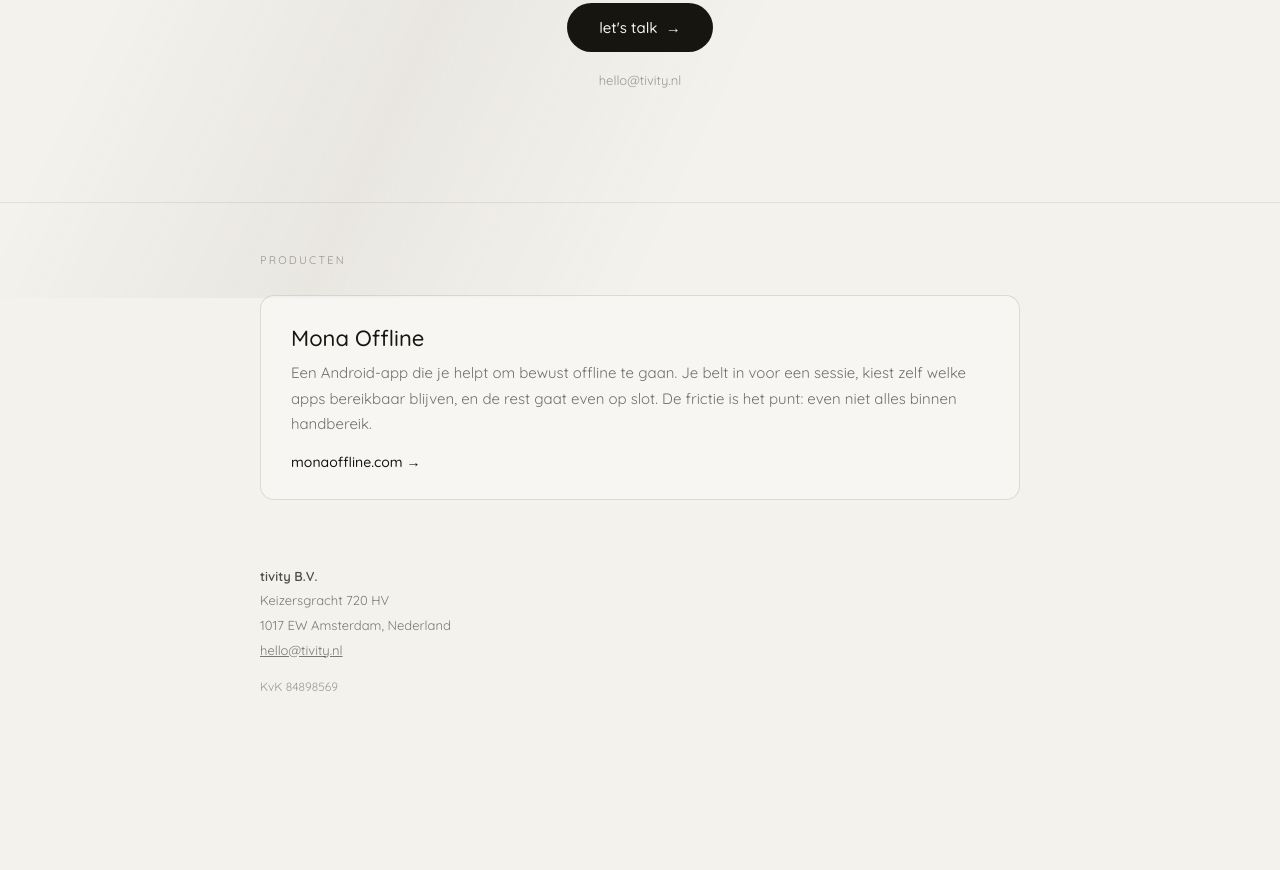
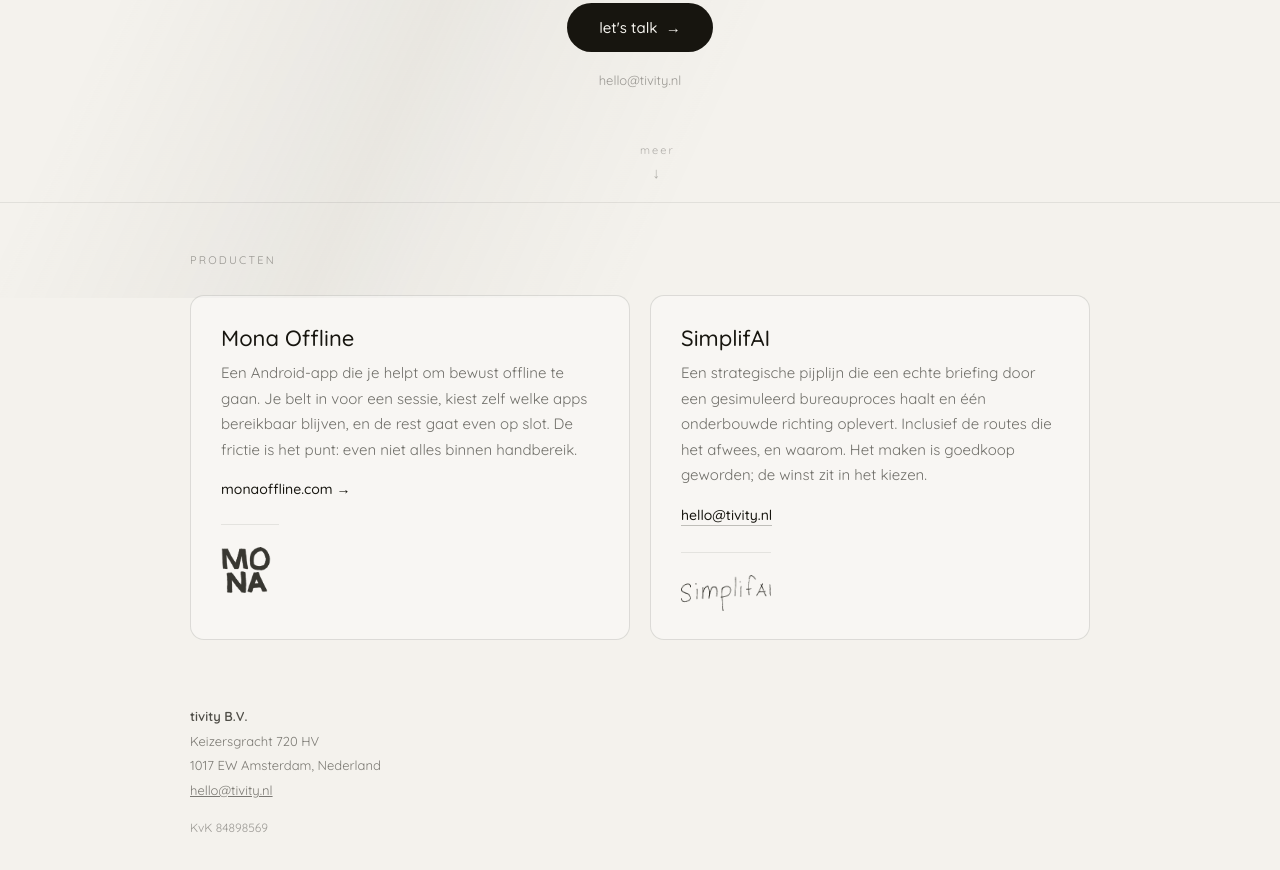
Before and after one commit to tivityBV/placeholder, a plain HTML site: page index.html in a window 1280 px wide. Shown: the part 502-1372 px from the top of the page. Before the commit the page ends 1281 px from the top, so only its background shows below. Drawn offline with Linux system fonts and the light colour scheme.

Commit message:
add handdrawn logos to product cards

```diff
--- a/index.html
+++ b/index.html
@@ -1,9 +1,10 @@
 <!DOCTYPE html>
-<html lang="en">
+<html lang="nl">
 <head>
 <meta charset="utf-8">
 <meta name="viewport" content="width=device-width, initial-scale=1">
 <title>'tivity · A new studio model</title>
+<meta name="description" content="tivity B.V., studio in Amsterdam. Maker van Mona Offline. KvK 84898569.">
 <link rel="icon" href="favicon.png">
 <link rel="preconnect" href="https://fonts.googleapis.com">
 <link rel="preconnect" href="https://fonts.gstatic.com" crossorigin>
@@ -64,7 +65,8 @@
     100% { opacity: 1; transform: translateY(0) scale(1); }
   }
   @media (prefers-reduced-motion: reduce) {
-    .formula img { animation: none; opacity: 1; transform: none; }
+    .formula img, h1, .sub, .cta, .mail, .scroll-hint { animation: none !important; opacity: 1 !important; transform: none !important; }
+    .sun { animation: none; }
   }
   .sub {
     margin: 0 0 54px; font-size: 15px; font-weight: 400; line-height: 1.95;
@@ -99,23 +101,50 @@
     padding: 50px 28px 80px;
     display: flex; flex-direction: column; align-items: center;
   }
-  .info-inner { width: 100%; max-width: 760px; }
+  .info-inner { width: 100%; max-width: 900px; }
   .info-label {
     font-size: 11px; letter-spacing: 0.2em; text-transform: uppercase;
     color: rgba(23,21,15,0.4); margin: 0 0 28px;
   }
+  .product-grid {
+    display: grid; grid-template-columns: 1fr 1fr; gap: 20px;
+    margin-bottom: 64px;
+  }
   .product {
-    display: block; text-decoration: none; color: inherit;
+    display: flex; flex-direction: column;
+    text-decoration: none; color: inherit;
     border: 1px solid rgba(23,21,15,0.12); border-radius: 14px;
-    padding: 28px 30px; margin-bottom: 64px;
+    padding: 28px 30px;
     transition: border-color .25s, transform .25s, background .25s;
     background: rgba(255,255,255,0.35);
   }
   .product:hover { border-color: rgba(23,21,15,0.3); transform: translateY(-2px); background: rgba(255,255,255,0.6); }
+  /* statische kaart (geen doorklik): geen hover-lift, wel subtiele randreactie via de mail-link */
+  .product-static { cursor: default; }
+  .product-static:hover { transform: none; border-color: rgba(23,21,15,0.12); background: rgba(255,255,255,0.35); }
   .product h3 { margin: 0 0 8px; font-size: 22px; font-weight: 500; }
-  .product p { margin: 0 0 14px; font-size: 15px; line-height: 1.7; color: rgba(23,21,15,0.6); }
+  .product p { margin: 0 0 18px; font-size: 15px; line-height: 1.7; color: rgba(23,21,15,0.6); }
+  /* link/mail niet meer helemaal onderaan; logo wordt de voet */
+  .product .visit, .product .visit-mail { align-self: flex-start; }
   .product .visit { font-size: 14px; font-weight: 500; color: #17150F; }
   .product .visit::after { content: " →"; }
+  .product .visit-mail {
+    font-size: 14px; font-weight: 500; color: #17150F; text-decoration: none;
+    border-bottom: 1px solid rgba(23,21,15,0.25); padding-bottom: 1px;
+    transition: border-color .2s;
+  }
+  .product .visit-mail:hover { border-color: rgba(23,21,15,0.6); }
+  .product-logo {
+    margin-top: 26px; padding-top: 22px;
+    border-top: 1px solid rgba(23,21,15,0.1);
+    display: block; align-self: flex-start; flex-shrink: 0;
+    width: auto; max-width: 100%; opacity: 0.85;
+  }
+  .logo-mona { width: 58px; height: auto; }
+  .logo-simplifai { width: 90px; height: auto; }
+  @media (max-width: 640px) {
+    .product-grid { grid-template-columns: 1fr; }
+  }
 
   .company {
     font-size: 13px; line-height: 1.9; color: rgba(23,21,15,0.55);
@@ -140,20 +169,30 @@
       <img class="p3" src="sa_part3.png" alt="">
     </span>
     <div>
-      <a href="#" id="cta" class="cta">let's talk&nbsp; →</a>
-      <span class="mail" id="mail"></span>
+      <a href="mailto:hello@tivity.nl" class="cta">let's talk&nbsp; →</a>
+      <span class="mail">hello@tivity.nl</span>
     </div>
   </div>
+  <a class="scroll-hint" href="#info">meer<span>↓</span></a>
 </div>
 
 <section class="info" id="info">
   <div class="info-inner">
     <p class="info-label">producten</p>
+    <div class="product-grid">
     <a class="product" href="https://monaoffline.com">
       <h3>Mona Offline</h3>
       <p>Een Android-app die je helpt om bewust offline te gaan. Je belt in voor een sessie, kiest zelf welke apps bereikbaar blijven, en de rest gaat even op slot. De frictie is het punt: even niet alles binnen handbereik.</p>
       <span class="visit">monaoffline.com</span>
+      <img class="product-logo logo-mona" src="logo-mona.png" alt="MONA">
     </a>
+    <div class="product product-static">
+      <h3>SimplifAI</h3>
+      <p>Een strategische pijplijn die een echte briefing door een gesimuleerd bureauproces haalt en één onderbouwde richting oplevert. Inclusief de routes die het afwees, en waarom. Het maken is goedkoop geworden; de winst zit in het kiezen.</p>
+      <a class="visit-mail" href="mailto:hello@tivity.nl?subject=SimplifAI">hello@tivity.nl</a>
+      <img class="product-logo logo-simplifai" src="logo-simplifai.png" alt="SimplifAI">
+    </div>
+    </div>
     <div class="company">
       <strong>tivity B.V.</strong><br>
       Keizersgracht 720 HV<br>
@@ -163,10 +202,5 @@
     </div>
   </div>
 </section>
-<script>
-(function(){var u='hello',d='tivity.nl',a=u+'@'+d;
-document.getElementById('mail').textContent=a;
-document.getElementById('cta').addEventListener('click',function(e){e.preventDefault();window.location.href='mail'+'to:'+a;});})();
-</script>
 </body>
 </html>
```
Also changed, not shown: logo-mona.png (added), logo-simplifai.png (added).
